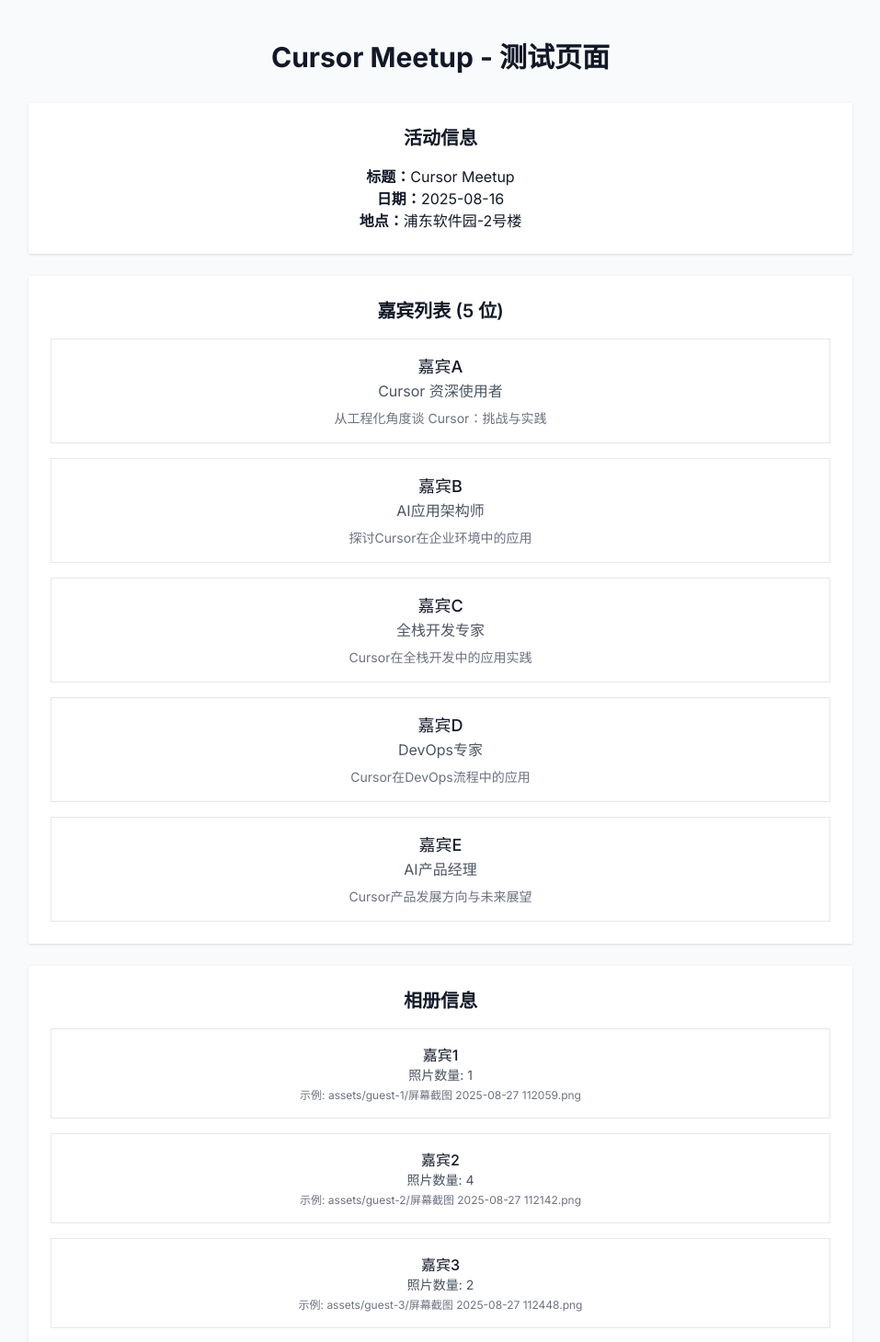
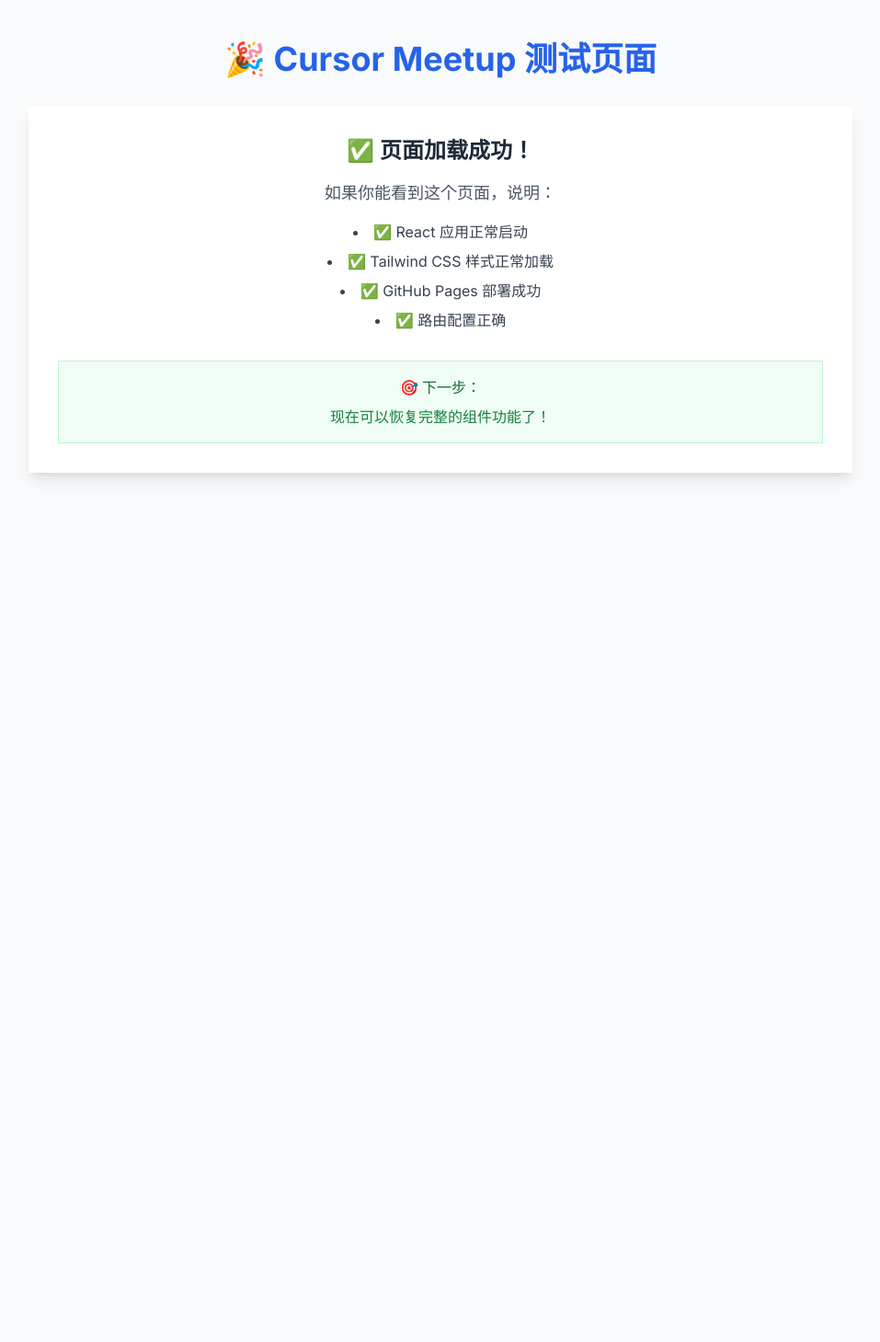
Before and after one commit to Jianan-Huang0609/Cursor_MeetsUp, a React (Vite) app: page / in a window 1280 px wide. Shown: the part 20-1479 px from the top of the page at 92% size, without its empty margins (161-1118 px from the left). After the commit the page ends 864 px from the top, so only its background shows below. Built offline with nearby package versions, Linux system fonts and the light colour scheme.

Commit message:
test: 创建最简单的测试页面 - 验证基本渲染功能

```diff
--- a/src/App.tsx
+++ b/src/App.tsx
@@ -1,71 +1,28 @@
-import { useState } from 'react'
 import './App.css'
-import meetupData from './data/meetup.json'
 
 function App() {
-  const [selectedSpeaker, setSelectedSpeaker] = useState<string | null>(null)
-
   return (
     <div className="min-h-screen bg-gray-50 p-8">
       <div className="max-w-4xl mx-auto">
-        <h1 className="text-3xl font-bold text-gray-900 mb-8">Cursor Meetup - 测试页面</h1>
+        <h1 className="text-4xl font-bold text-blue-600 mb-8">🎉 Cursor Meetup 测试页面</h1>
 
-        {/* 简单的测试内容 */}
-        <div className="bg-white rounded-lg shadow p-6 mb-6">
-          <h2 className="text-xl font-semibold mb-4">活动信息</h2>
-          <p><strong>标题：</strong>{meetupData.event.title}</p>
-          <p><strong>日期：</strong>{meetupData.event.date}</p>
-          <p><strong>地点：</strong>{meetupData.event.place}</p>
-        </div>
+        <div className="bg-white rounded-lg shadow-lg p-8">
+          <h2 className="text-2xl font-semibold mb-4 text-gray-800">✅ 页面加载成功！</h2>
+          <p className="text-lg text-gray-600 mb-4">
+            如果你能看到这个页面，说明：
+          </p>
+          <ul className="list-disc list-inside space-y-2 text-gray-700">
+            <li>✅ React 应用正常启动</li>
+            <li>✅ Tailwind CSS 样式正常加载</li>
+            <li>✅ GitHub Pages 部署成功</li>
+            <li>✅ 路由配置正确</li>
+          </ul>
 
-        {/* 嘉宾列表 */}
-        <div className="bg-white rounded-lg shadow p-6">
-          <h2 className="text-xl font-semibold mb-4">嘉宾列表 ({meetupData.speakers.length} 位)</h2>
-          <div className="grid gap-4">
-            {meetupData.speakers.map((speaker) => (
-              <div
-                key={speaker.id}
-                className={`p-4 border rounded-lg cursor-pointer transition-colors
-                  ${selectedSpeaker === speaker.id
-                    ? 'border-blue-500 bg-blue-50'
-                    : 'border-gray-200 hover:border-gray-300'
-                  }`}
-                onClick={() => setSelectedSpeaker(speaker.id === selectedSpeaker ? null : speaker.id)}
-              >
-                <h3 className="font-medium text-lg">{speaker.name}</h3>
-                <p className="text-gray-600">{speaker.role}</p>
-                <p className="text-sm text-gray-500 mt-2">{speaker.summary}</p>
-
-                {selectedSpeaker === speaker.id && (
-                  <div className="mt-4 p-4 bg-gray-50 rounded">
-                    <h4 className="font-medium mb-2">分享要点：</h4>
-                    <ul className="list-disc list-inside space-y-1 text-sm">
-                      {speaker.talk.highlights.map((highlight, index) => (
-                        <li key={index}>{highlight}</li>
-                      ))}
-                    </ul>
-                  </div>
-                )}
-              </div>
-            ))}
-          </div>
-        </div>
-
-        {/* 相册信息 */}
-        <div className="bg-white rounded-lg shadow p-6 mt-6">
-          <h2 className="text-xl font-semibold mb-4">相册信息</h2>
-          <div className="grid gap-4">
-            {meetupData.albums.map((album) => (
-              <div key={album.id} className="p-4 border border-gray-200 rounded-lg">
-                <h3 className="font-medium">{album.title}</h3>
-                <p className="text-sm text-gray-600">照片数量: {album.images.length}</p>
-                {album.images.length > 0 && (
-                  <p className="text-xs text-gray-500 mt-1">
-                    示例: {album.images[0]}
-                  </p>
-                )}
-              </div>
-            ))}
+          <div className="mt-8 p-4 bg-green-50 border border-green-200 rounded-lg">
+            <h3 className="font-medium text-green-800 mb-2">🎯 下一步：</h3>
+            <p className="text-green-700">
+              现在可以恢复完整的组件功能了！
+            </p>
           </div>
         </div>
       </div>
```
